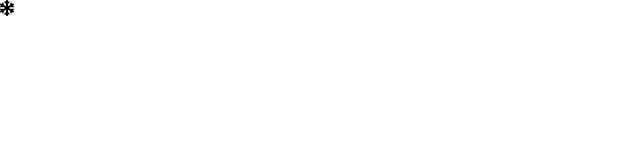
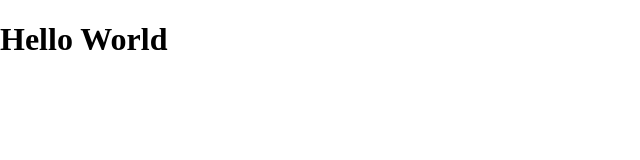
Before and after one commit to Chellemo/template-test, a plain HTML site: page index.html in a window 1280 px wide. Shown: the whole page, without its empty margins (0-640 px from the left). Drawn offline with Linux system fonts and the light colour scheme.

Commit message:
first changes

```diff
--- a/index.html
+++ b/index.html
@@ -10,7 +10,7 @@
 
 </head>
 <body>
-    <i class="fa-solid fa-snowflake"></i>
+    <h1>Hello World</h1>
     <!-- Script -->
     <script src="script.js"></script>
 </body>
```
